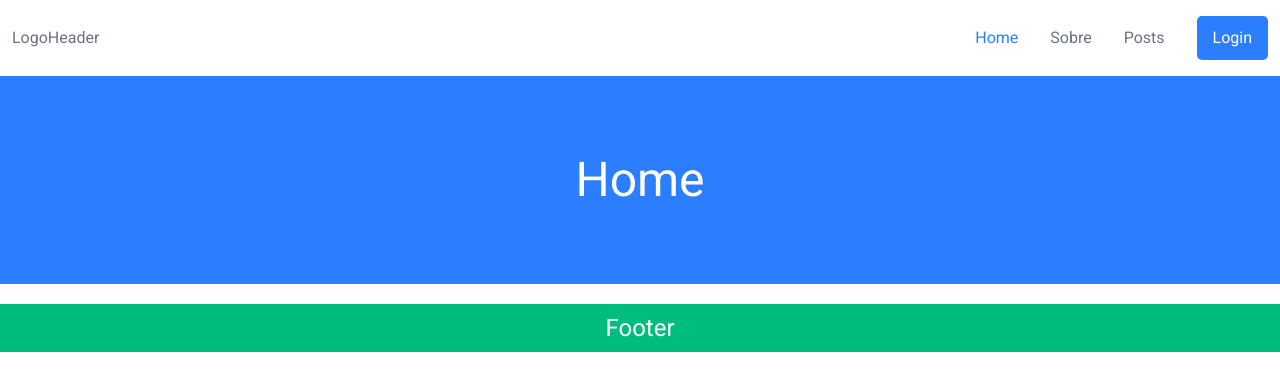
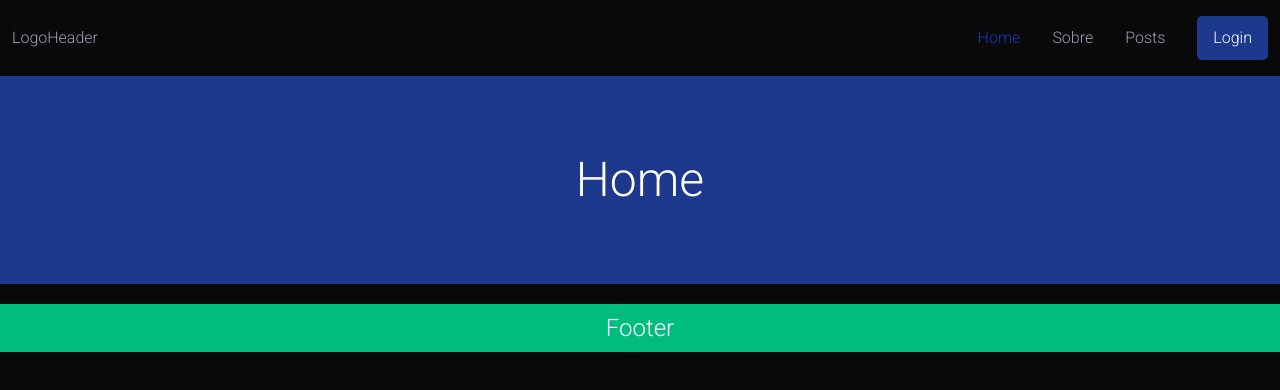
Before and after one commit to NatanBraslavsky/nextjs, a Next.js app in the folder projetos/projeto_semnome/projeto_sem_nome/: page / in a window 1280 px wide. Shown: the top 390 px of the page. Built offline with nearby package versions, Linux system fonts and the light colour scheme.

Commit message:
ajustes de cor e estilização

```diff
--- a/projetos/projeto_semnome/projeto_sem_nome/src/app/layout.tsx
+++ b/projetos/projeto_semnome/projeto_sem_nome/src/app/layout.tsx
@@ -1,12 +1,12 @@
 import "./globals.css";
-import Header from "./ui/components/header";
+import Header from "./ui/components/header/header";
 import Footer from "./ui/components/footer";
-import { Roboto } from 'next/font/google'
+import {Roboto} from "next/font/google";
 
 const roboto = Roboto({
-  weight: '400',
-  subsets: ['latin'],
-})
+    weight: "300",
+    subsets: ["latin"],
+});
 
 export default function RootLayout({
     children,
@@ -15,7 +15,7 @@ export default function RootLayout({
 }>) {
     return (
         <html lang="en" className={roboto.className}>
-      <body className="relative">
+            <body className="relative bg-[#09090B]">
                 <Header />
                 {children}
                 <Footer />
--- a/projetos/projeto_semnome/projeto_sem_nome/src/app/posts/[id]/page.tsx
+++ b/projetos/projeto_semnome/projeto_sem_nome/src/app/posts/[id]/page.tsx
@@ -10,8 +10,7 @@ export default async function DetailPost({
     const data: PostProps = await response.json();
 
     return(
-
-        <div>
+        <div className="text-white">
             <h1>Detalhes do post: {id}</h1>
             <h1>{data.title}</h1>
             <p>{data.body}</p>
--- a/projetos/projeto_semnome/projeto_sem_nome/src/app/posts/page.tsx
+++ b/projetos/projeto_semnome/projeto_sem_nome/src/app/posts/page.tsx
@@ -15,14 +15,15 @@ interface ResponseProps {
 export default async function Page(){
     const response = await fetch('https://dummyjson.com/posts')
     const data: ResponseProps = await response.json();
+
     return(
         <div>
-            <Banner>Posts</Banner>
-            <div className="flex flex-col gap-3 m-2.5">
+            <Banner>Posts teste</Banner>
+            <div className="grid grid-cols-1 sm:grid-cols-2 lg:grid-cols-3 gap-5 m-5 text-white">
                 {data.posts.map(post=>(
-                    <Link href={`/posts/${post.id}`} key={post.id} className="space-y-2 p-3 shadow-md">
-                        <h1 className="text-3xl">{post.title}</h1>
-                        <p className="text-1xl font-medium">{post.body}</p>
+                    <Link href={`/posts/${post.id}`} key={post.id} className="space-y-2 p-3 shadow-md bg-[#0F0F12] rounded-2xl">
+                        <h1 className="text-[22px]">{post.title}</h1>
+                        <p className="text-[15px] font-medium text-gray-400">{post.body}</p>
                     </Link>
                 )
                 )}
--- a/projetos/projeto_semnome/projeto_sem_nome/src/app/ui/components/banner.tsx
+++ b/projetos/projeto_semnome/projeto_sem_nome/src/app/ui/components/banner.tsx
@@ -6,7 +6,7 @@ interface BannerProps {
 
 export default function Banner({ children }: BannerProps){
     return(
-        <div className="h-52 bg-blue-500 flex items-center justify-center">
+        <div className="h-52 bg-blue-900 flex items-center justify-center">
             <h1 className="text-5xl text-white">{children}</h1>
         </div>
     )
--- a/projetos/projeto_semnome/projeto_sem_nome/src/app/ui/components/header.tsx
+++ /dev/null
@@ -1,15 +0,0 @@
-import NavLink from "./nav-links"
-
-export default function Header(){
-    return(
-        <header className="container m-auto">
-            <nav className="py-4 flex justify-between items-center">
-                <div className="text-gray-500 font-medium pl-3">LogoHeader</div>
-                <ul className="flex items-center justify-end text-1xl font-normal gap-8 text-gray-500 pr-3">
-                    <NavLink/>
-                    <li className="bg-blue-500 py-2.5 px-4 text-white rounded-[5px] hover:cursor-pointer">Login</li>
-                </ul>
-            </nav>
-        </header>
-    )
-}
--- /dev/null
+++ b/projetos/projeto_semnome/projeto_sem_nome/src/app/ui/components/header/header.tsx
@@ -0,0 +1,17 @@
+import NavLink from "./nav-links";
+
+export default function Header() {
+    return (
+        <header className="container m-auto">
+            <nav className="py-4 flex justify-between items-center">
+                <div className="text-gray-400 font-medium pl-3">LogoHeader</div>
+                <ul className="flex items-center justify-end text-1xl font-normal gap-8 text-gray-400 pr-3">
+                    <NavLink />
+                    <li className="bg-blue-900 py-2.5 px-4 text-white rounded-[5px] hover:cursor-pointer">
+                        Login
+                    </li>
+                </ul>
+            </nav>
+        </header>
+    );
+}
--- a/projetos/projeto_semnome/projeto_sem_nome/src/app/ui/components/nav-links.tsx
+++ b/projetos/projeto_semnome/projeto_sem_nome/src/app/ui/components/header/nav-links.tsx
@@ -15,11 +15,11 @@ export default function NavLink() {
         <>
             {links.map((link) => {
                 return (
-                    <li>
+                    <li key={link.href}>
                         <Link
                             key={link.href}
                             href={link.href}
-                            className={`transition-colors ${pathname === link.href ? "text-blue-500" : "hover:text-blue-600"}`}
+                            className={`transition-colors ${pathname === link.href ? "text-blue-800" : "hover:text-blue-800"}`}
                         >
                             {link.name}
                         </Link>
```
Lines whose indentation alone changed are shown as unchanged.
